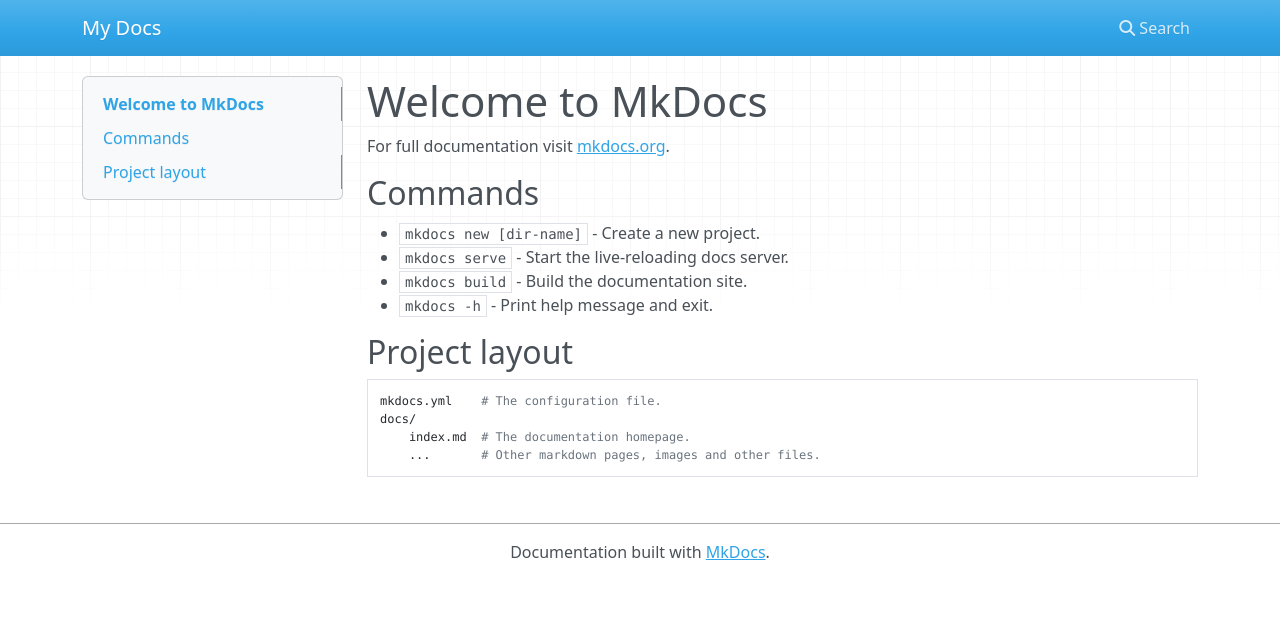
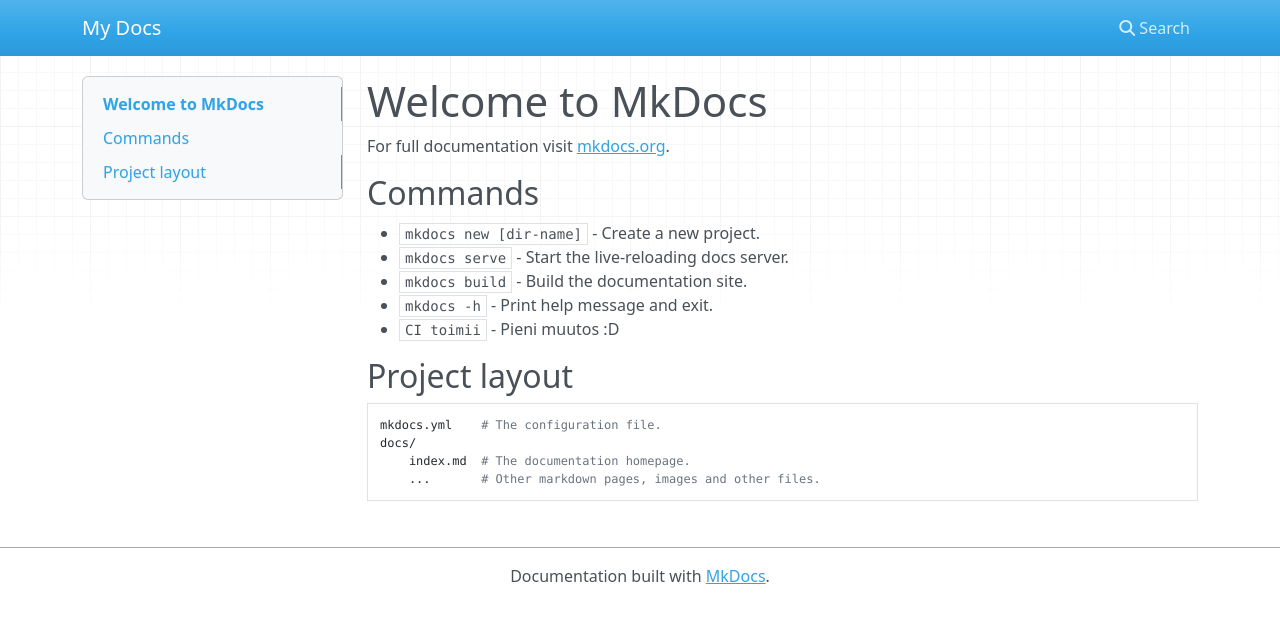
Before and after one commit to Henripit/testirepo, an MkDocs documentation site: the page built from docs/index.md, in a window 1280 px wide. Shown: the top 623 px of the page. Built offline with MkDocs 1.6.1, drawn with Linux system fonts in a browser that asks for light colours; nearby versions of some CDN libraries.

Commit message:
Little update
Added a new command for CI functionality.

```diff
--- a/docs/index.md
+++ b/docs/index.md
@@ -8,6 +8,7 @@ For full documentation visit [mkdocs.org](https://www.mkdocs.org).
 * `mkdocs serve` - Start the live-reloading docs server.
 * `mkdocs build` - Build the documentation site.
 * `mkdocs -h` - Print help message and exit.
+* `CI toimii` - Pieni muutos :D
 
 ## Project layout
 
```
